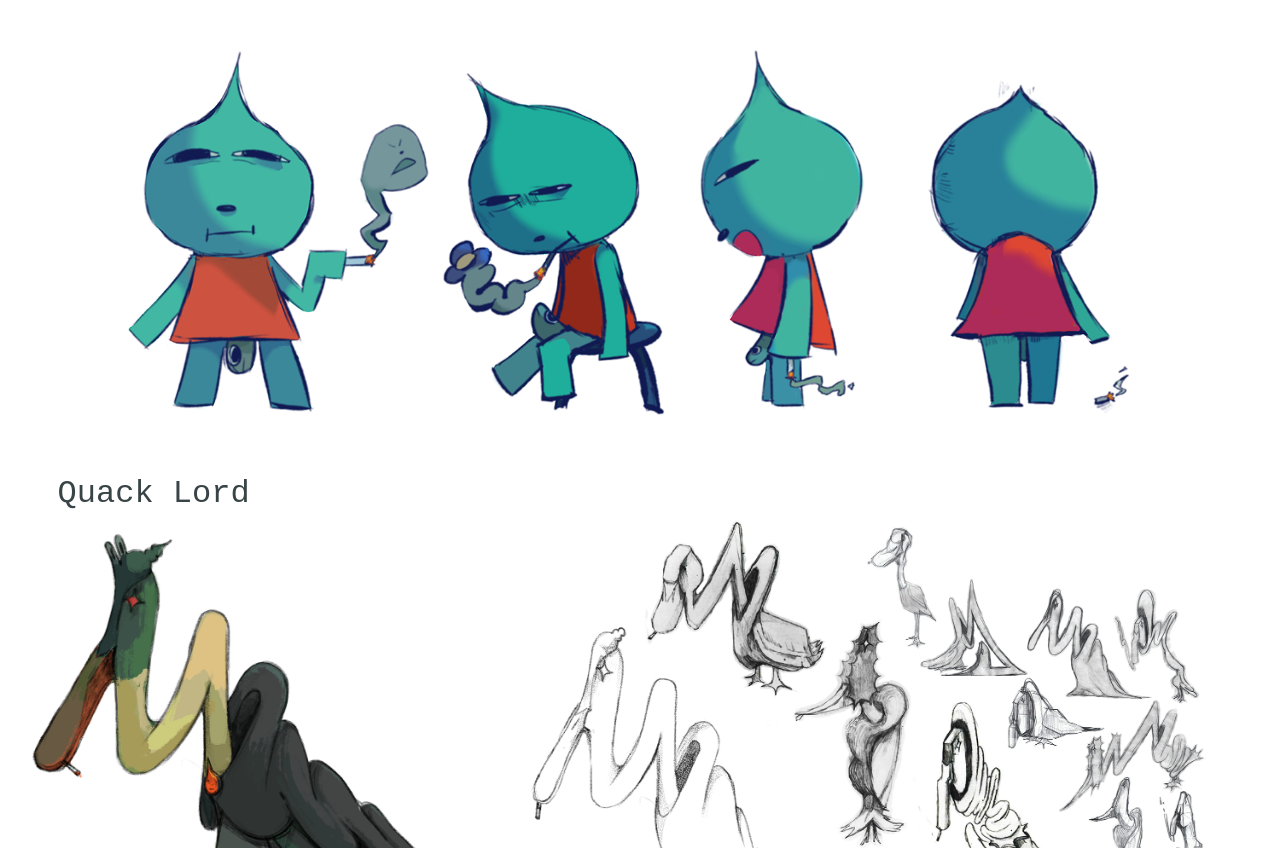
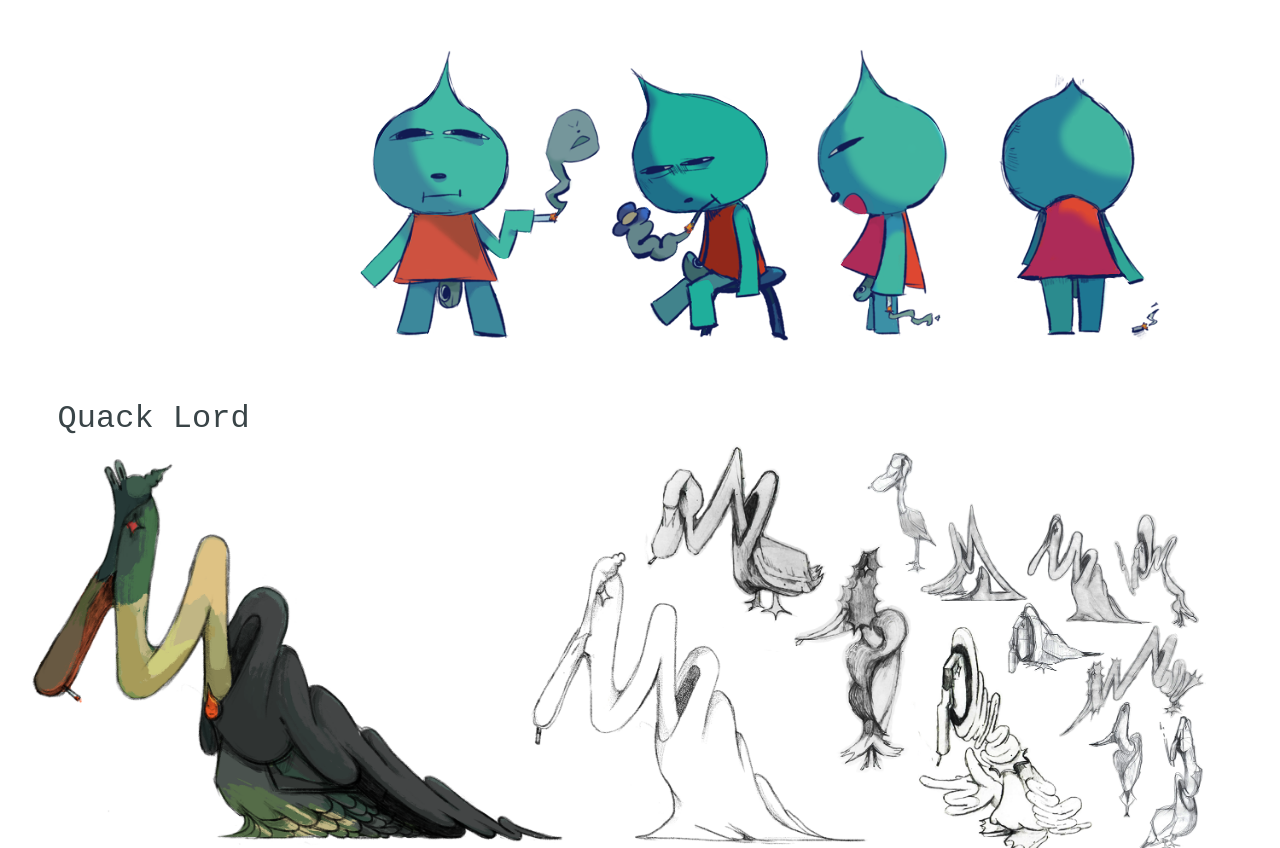
Before and after one commit to mellobug/mellobug.github.io, a plain HTML site: page character-design.html in a window 1280 px wide. Shown: the part 971-1819 px from the top of the page. Drawn offline with Linux system fonts and the light colour scheme.

Commit message:
teardrop turnaround

```diff
--- a/character-design.html
+++ b/character-design.html
@@ -68,7 +68,7 @@ Punk Band Groupies </h2></font>
 Teardrop </h2></font>
 
 		<div class="column">
-			<img src="img/tear turn around_02.webp" width="100%;">
+			<img src="img/tear turn around2.webp" width="100%;">
 		</div>
 	</div></div>
 
```
Also changed, not shown: img/tear turn around2.webp (added).
